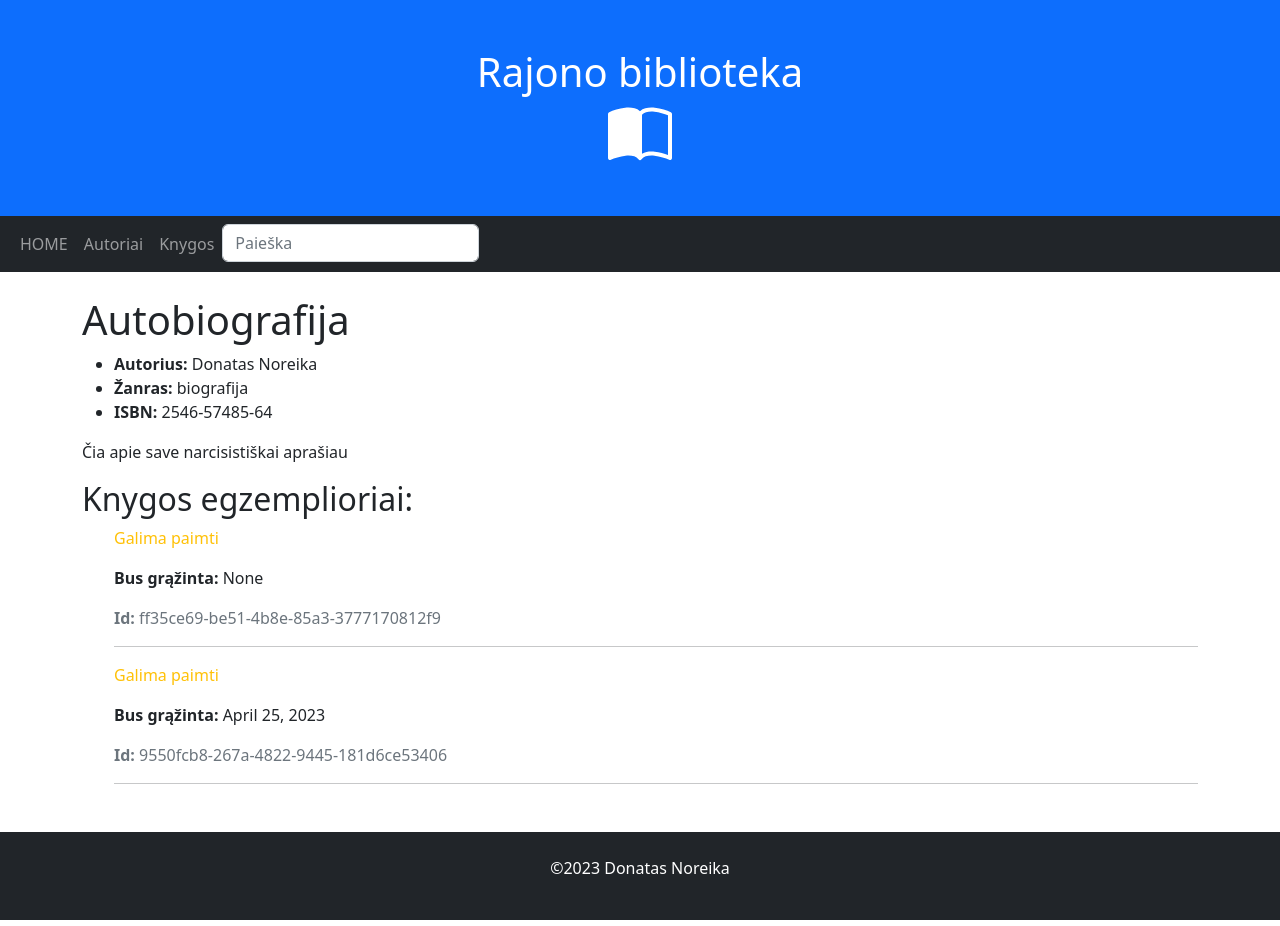
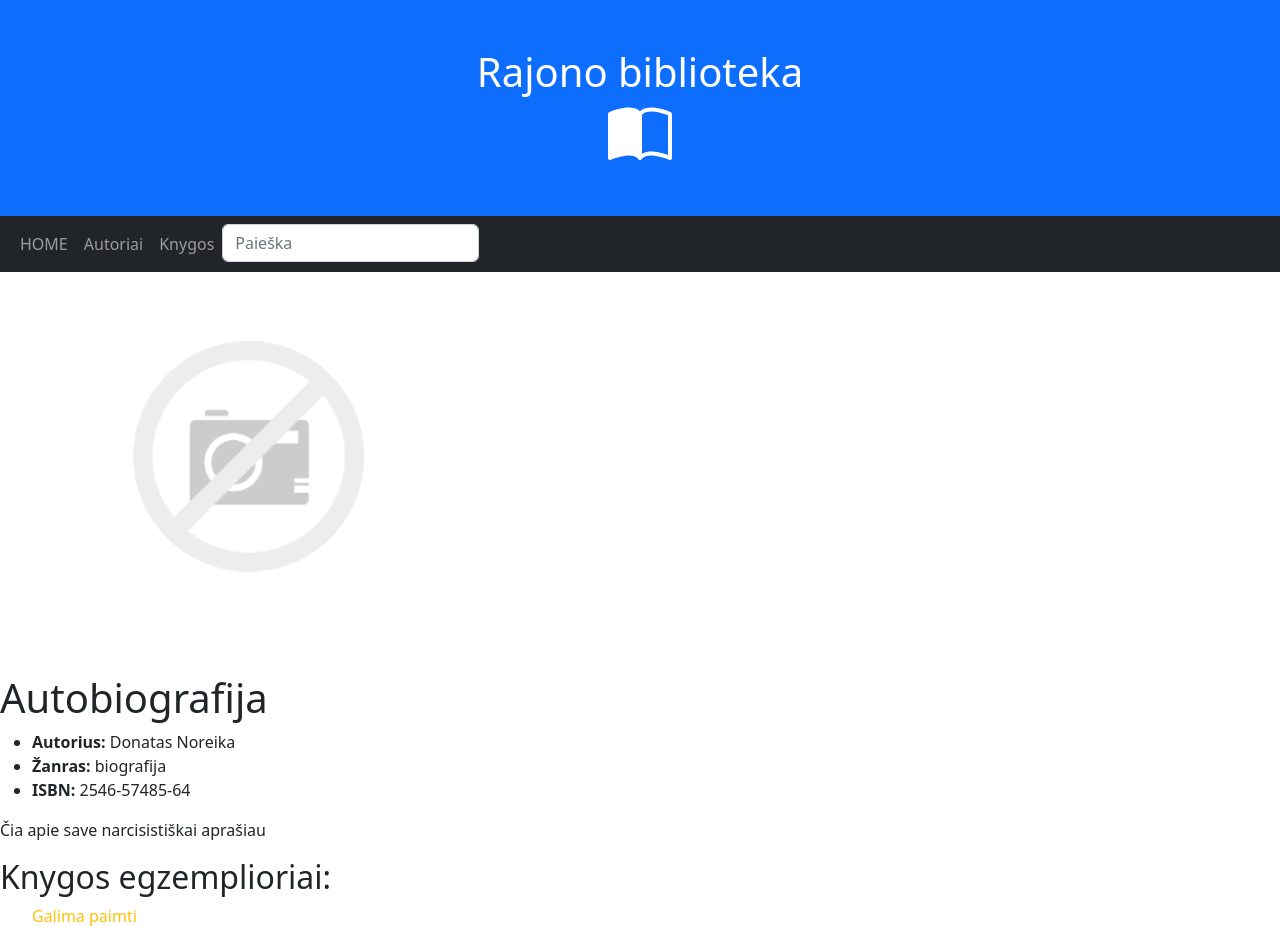
Before and after one commit to DonatasNoreika/library_2023_pavasaris, a Django app: page /library/books/5 in a window 1280 px wide. Shown: the top 926 px of the page. Run offline with Django 4.2, Linux system fonts and the light colour scheme; data comes from the database, SQL or seed files in the repository.

Commit message:
6: +Vienos knygos aprašyme įdėtas viršelis

```diff
--- a/mysite/library/templates/book.html
+++ b/mysite/library/templates/book.html
@@ -3,6 +3,15 @@
 {% block "title" %}Knyga{% endblock%}
 
 {% block "content" %}
+{% load static %}
+{% if book.cover %}
+<div>
+    <img src="{{ book.cover.url }}" class="max-width: 20%" alt="...">
+    {% else %}
+    <img src="{% static 'img/no-image.png' %}" class="max-width: 20%">
+    {% endif %}
+</div>
+<br>
 <h1>{{ book.title }}</h1>
 <ul>
     <li><strong>Autorius: </strong>{{ book.author }}</li>
--- a/mysite/library/templates/books.html
+++ b/mysite/library/templates/books.html
@@ -13,7 +13,7 @@
             {% if book.cover %}
             <img src="{{ book.cover.url }}" class="card-img-top" alt="...">
             {% else %}
-            <img src="{% static 'img/no-image.png' %}" class="card-img-top" >
+            <img src="{% static 'img/no-image.png' %}" class="card-img-top">
             {% endif %}
             <div class="card-body">
                 <h6 class="card-subtitle mb-2 text-muted">{{ book.author }}</h6>
```
Lines whose indentation alone changed are shown as unchanged.
